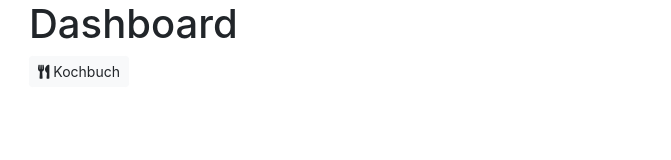
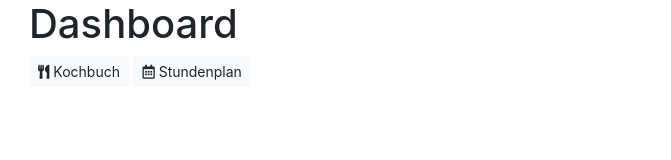
Before and after one commit to simonjaeggi/dashboard, a plain HTML site: page index.html in a window 1280 px wide. Shown: the top 160 px of the page, without its empty margins (56-727 px from the left). Drawn offline with nearby package versions, Linux system fonts and the light colour scheme.

Commit message:
Added Timetable

```diff
--- a/index.html
+++ b/index.html
@@ -15,6 +15,9 @@
     <h1>Dashboard</h1>
     <a href="/Kochbuch" class="btn btn-sm btn-light" target="_blank">
       <i class="fas fa-utensils"></i> Kochbuch
+    </a>
+    <a href="/Stundenplan" class="btn btn-sm btn-light" target="_blank">
+      <i class="far fa-calendar-alt"></i> Stundenplan
     </a>
   </div>
 
```
